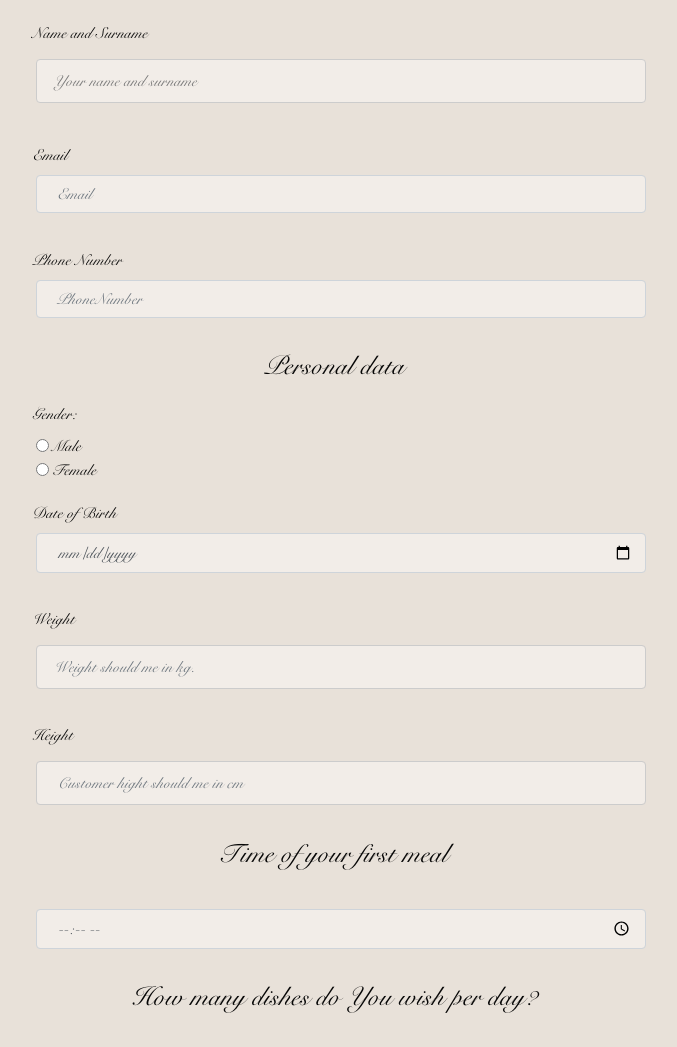
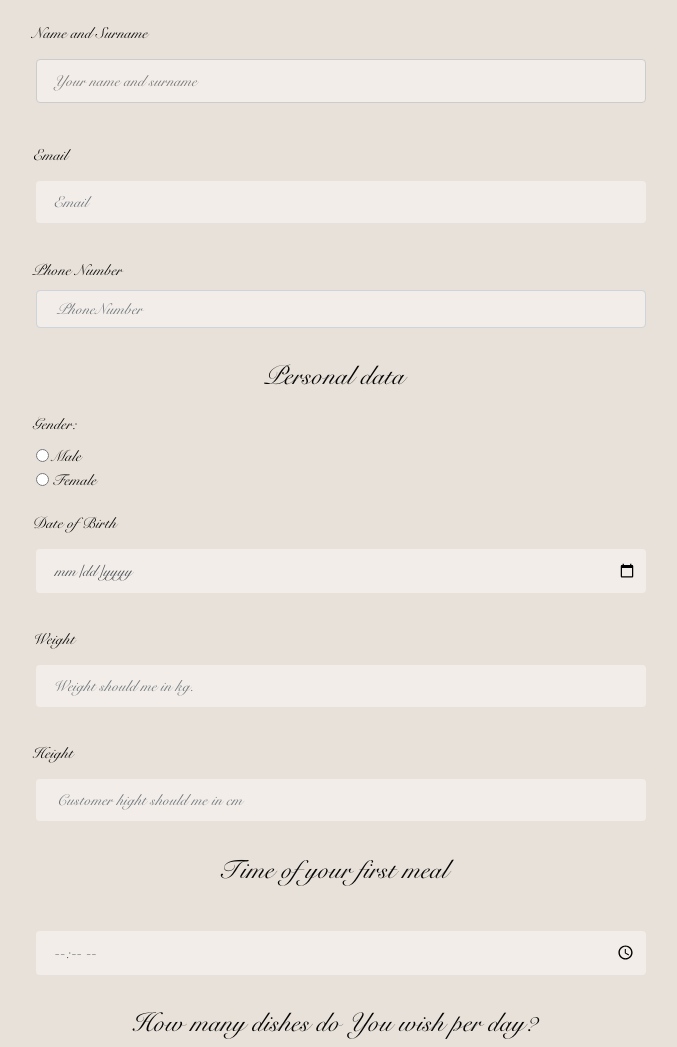
Before and after one commit to RoboworldMaroA/go4eat, a plain HTML site: page survey.html in a window 1280 px wide. Shown: the part 1138-2185 px from the top of the page, without its empty margins (299-976 px from the left). Drawn offline with nearby package versions, Linux system fonts and the light colour scheme.

Commit message:
add backgroud color for all input fields

```diff
--- a/CSS/contact.css
+++ b/CSS/contact.css
@@ -242,6 +242,21 @@ a.nav-link{
   color: #e4662b;
 
 }
+
+ /* Style inputs with type="text", select elements and textareas */
+input[type=text], select, textarea {
+  width: 100%; /* Full width */
+  padding: 9px; /* Some padding */
+  border: 1px solid #ccc; /* Gray border */
+  border-radius: 4px; /* Rounded borders */
+  box-sizing: border-box; /* Make sure that padding and width stays in place */
+  margin-top: 6px; /* Add a top margin */
+  margin-bottom: 6px; /* Bottom margin */
+  resize: vertical /* Allow the user to vertically resize the textarea (not horizontally) */
+}
+
+
+
 
 
  /* Style inputs with type="text", select elements and textareas */
--- a/CSS/survey.css
+++ b/CSS/survey.css
@@ -55,6 +55,10 @@ p{
 }
 
 
+.form-control{
+  background-color: var(--form-background-color);
+
+}
 
 .form-group{
   padding-top: 3%;
@@ -76,15 +80,54 @@ p{
 
 }
 
-input{
+
+#inputSurveyEmail{
   background-color: var(--form-background-color);
 }
 
-#name{
-  /* position: relative; */
-  display: inline-block;
+#inputPhoneNumber{
+  background-color: var(--form-background-color);
+
 
 }
+
+#inputBedTime{
+  background-color: var(--form-background-color);
+
+}
+
+#inputDateOfBirth{
+  background-color: var(--form-background-color);
+
+}
+
+#inputWeight{
+  background-color: var(--form-background-color);
+  border: none;
+}
+
+#inputHight{
+  background-color: var(--form-background-color);
+  border: none;
+}
+
+
+#inputTimeForFirstMeal{
+  background-color: var(--form-background-color);
+  border: none;
+}
+
+#inputHowManyDishesPerDay{
+  background-color: var(--form-background-color);
+  border: none;
+}
+
+/* Remove borer on some inputs */
+*:focus {
+  outline: none;
+}
+
+
 
 textarea{
   background-color: var(--form-background-color);
@@ -278,13 +321,58 @@ a.nav-link{
 input[type=text], select, textarea {
   width: 100%; /* Full width */
   padding: 9px; /* Some padding */
-  border: 1px solid #ccc; /* Gray border */
+  border: 0.1px solid #ccc; /* Gray border */
   border-radius: 4px; /* Rounded borders */
   box-sizing: border-box; /* Make sure that padding and width stays in place */
   margin-top: 6px; /* Add a top margin */
   margin-bottom: 6px; /* Bottom margin */
-  resize: vertical /* Allow the user to vertically resize the textarea (not horizontally) */
+  resize: vertical ;/* Allow the user to vertically resize the textarea (not horizontally) */
+  background-color: var(--form-background-color);
+
 }
+
+ /* Style inputs with type="text", select elements and textareas */
+ input[type=time], select, textarea {
+  width: 100%; /* Full width */
+  padding: 9px; /* Some padding */
+  border: 0.1px solid #ccc; /* Gray border */
+  border-radius: 4px; /* Rounded borders */
+  box-sizing: border-box; /* Make sure that padding and width stays in place */
+  margin-top: 6px; /* Add a top margin */
+  margin-bottom: 6px; /* Bottom margin */
+  resize: vertical ;/* Allow the user to vertically resize the textarea (not horizontally) */
+  background-color: var(--form-background-color);
+
+}
+
+input[type=email], select, textarea {
+  width: 100%; /* Full width */
+  padding: 9px; /* Some padding */
+  border: none;
+  border-radius: 4px; /* Rounded borders */
+  box-sizing: border-box; /* Make sure that padding and width stays in place */
+  margin-top: 6px; /* Add a top margin */
+  margin-bottom: 6px; /* Bottom margin */
+  resize: vertical ;/* Allow the user to vertically resize the textarea (not horizontally) */
+  background-color: var(--form-background-color);
+
+}
+
+
+
+input[type=date], select, textarea {
+  width: 100%; /* Full width */
+  padding: 9px; /* Some padding */
+  border: 0px solid #ccc; /* Gray border */
+  border-radius: 4px; /* Rounded borders */
+  box-sizing: border-box; /* Make sure that padding and width stays in place */
+  margin-top: 6px; /* Add a top margin */
+  margin-bottom: 6px; /* Bottom margin */
+  resize: vertical ;/* Allow the user to vertically resize the textarea (not horizontally) */
+  background-color: var(--form-background-color);
+
+}
+
 
 /* Style the submit button with a specific background color etc */
 input[type=submit] {
--- a/survey.html
+++ b/survey.html
@@ -200,8 +200,8 @@
 						<p>Bed time</p>
 						<div class="form-group">
 							<!-- <label for="inputBedTime">Bed time</label> -->
-							<input name="toBedTime" type="time" class="form-control" id="inputBedTime"
-								placeholder=" Input Bed Time">
+							<input style="border:none" name="toBedTime" type="time" class="form-control"
+								id="inputBedTime" placeholder=" Input Bed Time">
 						</div>
 
 
@@ -268,7 +268,6 @@
 
 
 						<!-- Do You drink coffee or Tea with milk and sugar? If yes describe how many time per day. -->
-
 						<p>Do You drink coffee or Tea with milk and sugar? If yes describe how many time per day. </p>
 						<textarea id="body" name="bodyTeaOrCoffee" placeholder="Tea or Coffee?"
 							style="height:100px"></textarea>
@@ -371,7 +370,6 @@
 							<input type="text" id="timeToAchieveYourGoal" name="timeToAchieveYourGoal"
 								placeholder="Time to achieve you goal in days or months">
 						</div>
-
 
 
 						<!-- Your physical activity -->
```
